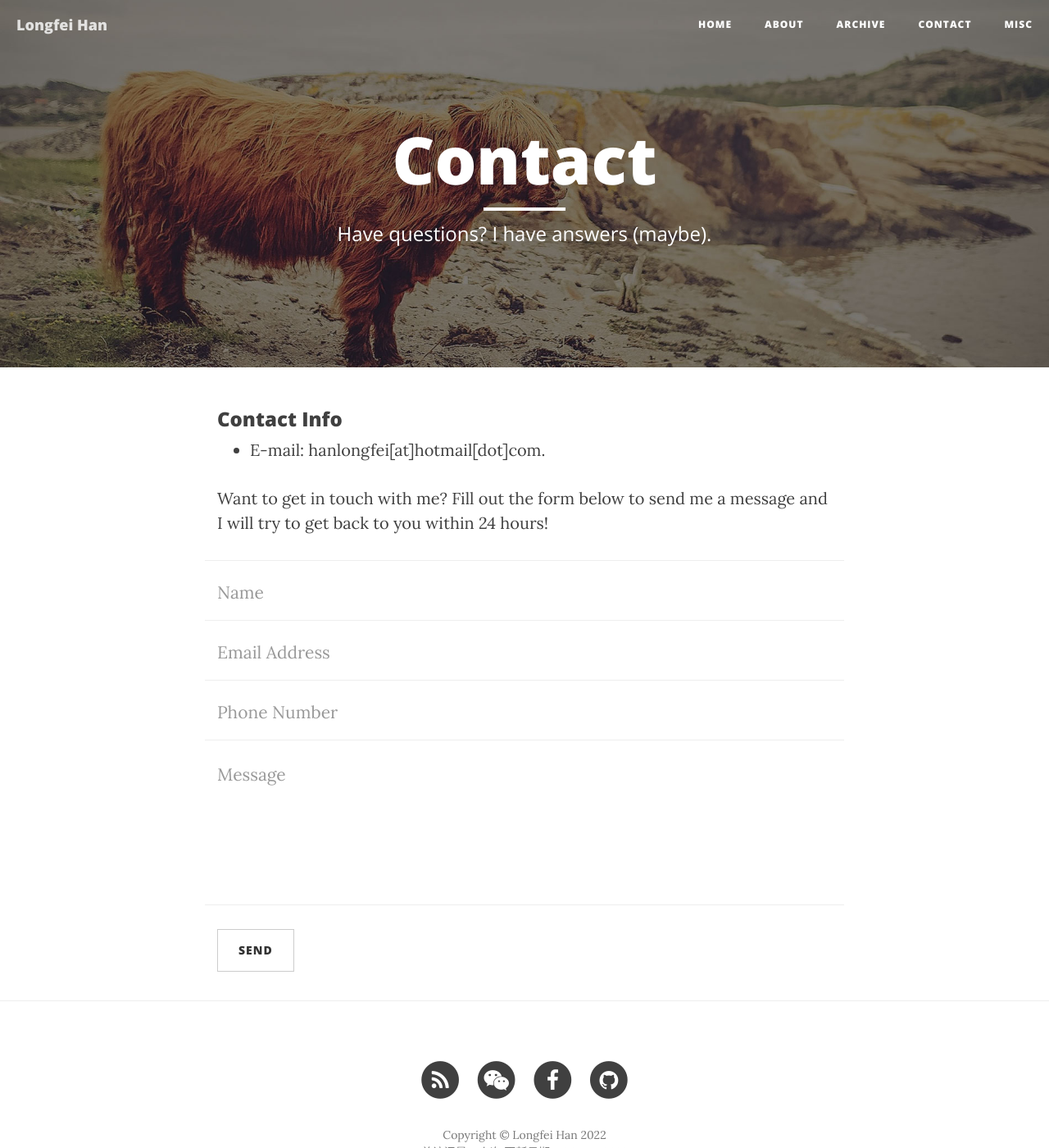
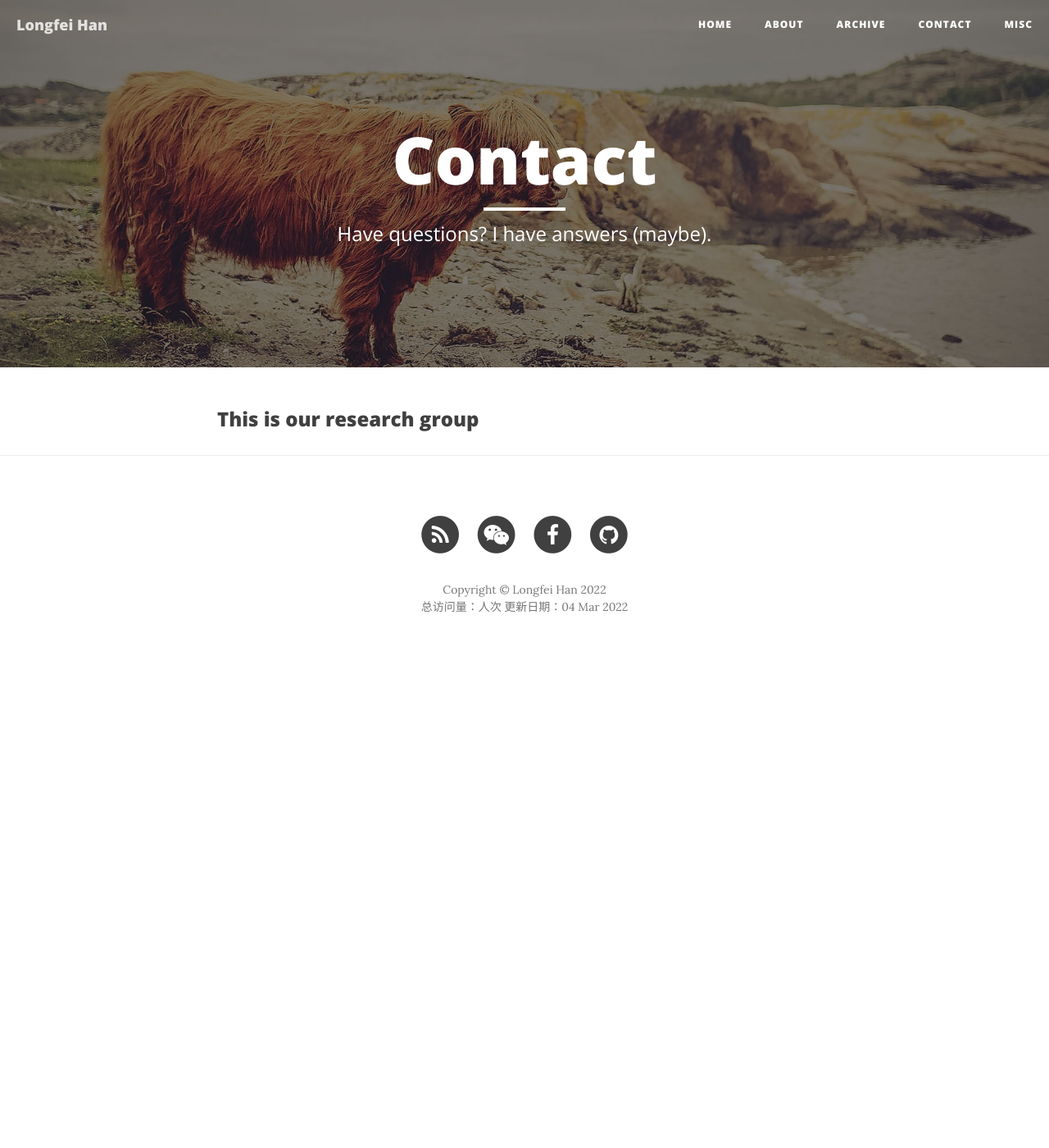
Before and after one commit to mengweiyan/mengweiyan1.github.com, a Jekyll site: the page built from contact.html, in a window 1280 px wide and 1400 px high. Shown: the whole window at 82% size. Built offline with Jekyll 4.4.1, drawn with Linux system fonts in a browser that asks for light colours; nearby versions of some CDN libraries; comment, search, counter and statistics services are not loaded.

Commit message:
Update contact.html
one

```diff
--- a/contact.html
+++ b/contact.html
@@ -4,52 +4,4 @@
 description: "Have questions? I have answers (maybe)."
 header-img: "img/contact-bg.jpg"
 ---
-<h3 style="margin-top: auto;">Contact Info</h3>
-                <ul>
-                    <li>E-mail: hanlongfei[at]hotmail[dot]com.</li>
-                    <!--<li>Address: Yinke Building, Tencent, Beijing.</li> -->
-                    <!-- <li>WeChat: DraFly0225.</li> -->
-                </ul>
-
-
-<p>Want to get in touch with me? Fill out the form below to send me a message and I will try to get back to you within 24 hours!</p>
-<!-- Contact Form - Enter your email address on line 19 of the mail/contact_me.php file to make this form work. -->
-<!-- WARNING: Some web hosts do not allow emails to be sent through forms to common mail hosts like Gmail or Yahoo. It's recommended that you use a private domain email address! -->
-<!-- NOTE: To use the contact form, your site must be on a live web host with PHP! The form will not work locally! -->
-<form name="sentMessage" id="contactForm" novalidate>
-    <div class="row control-group">
-        <div class="form-group col-xs-12 floating-label-form-group controls">
-            <label>Name</label>
-            <input type="text" class="form-control" placeholder="Name" id="name" required data-validation-required-message="Please enter your name.">
-            <p class="help-block text-danger"></p>
-        </div>
-    </div>
-    <div class="row control-group">
-        <div class="form-group col-xs-12 floating-label-form-group controls">
-            <label>Email Address</label>
-            <input type="email" class="form-control" placeholder="Email Address" id="email" required data-validation-required-message="Please enter your email address.">
-            <p class="help-block text-danger"></p>
-        </div>
-    </div>
-    <div class="row control-group">
-        <div class="form-group col-xs-12 floating-label-form-group controls">
-            <label>Phone Number</label>
-            <input type="tel" class="form-control" placeholder="Phone Number" id="phone" required data-validation-required-message="Please enter your phone number.">
-            <p class="help-block text-danger"></p>
-        </div>
-    </div>
-    <div class="row control-group">
-        <div class="form-group col-xs-12 floating-label-form-group controls">
-            <label>Message</label>
-            <textarea rows="5" class="form-control" placeholder="Message" id="message" required data-validation-required-message="Please enter a message."></textarea>
-            <p class="help-block text-danger"></p>
-        </div>
-    </div>
-    <br>
-    <div id="success"></div>
-    <div class="row">
-        <div class="form-group col-xs-12">
-            <button type="submit" class="btn btn-default">Send</button>
-        </div>
-    </div>
-</form>
+<h3 style="margin-top: auto;">This is our research group</h3>
```
